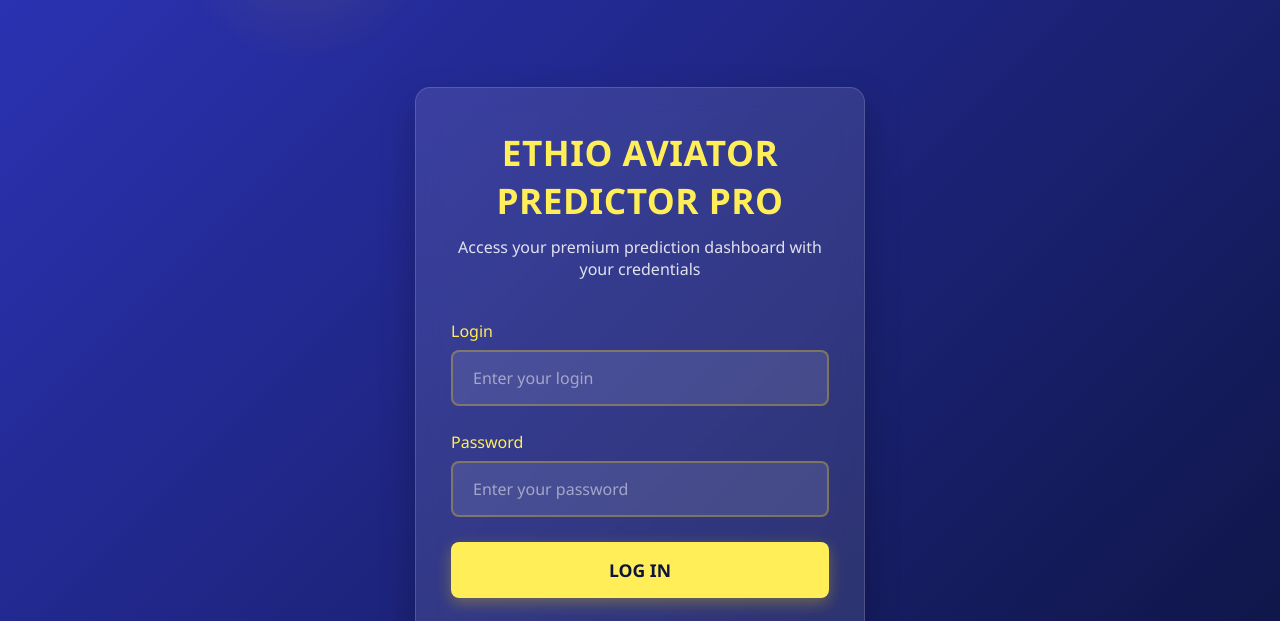
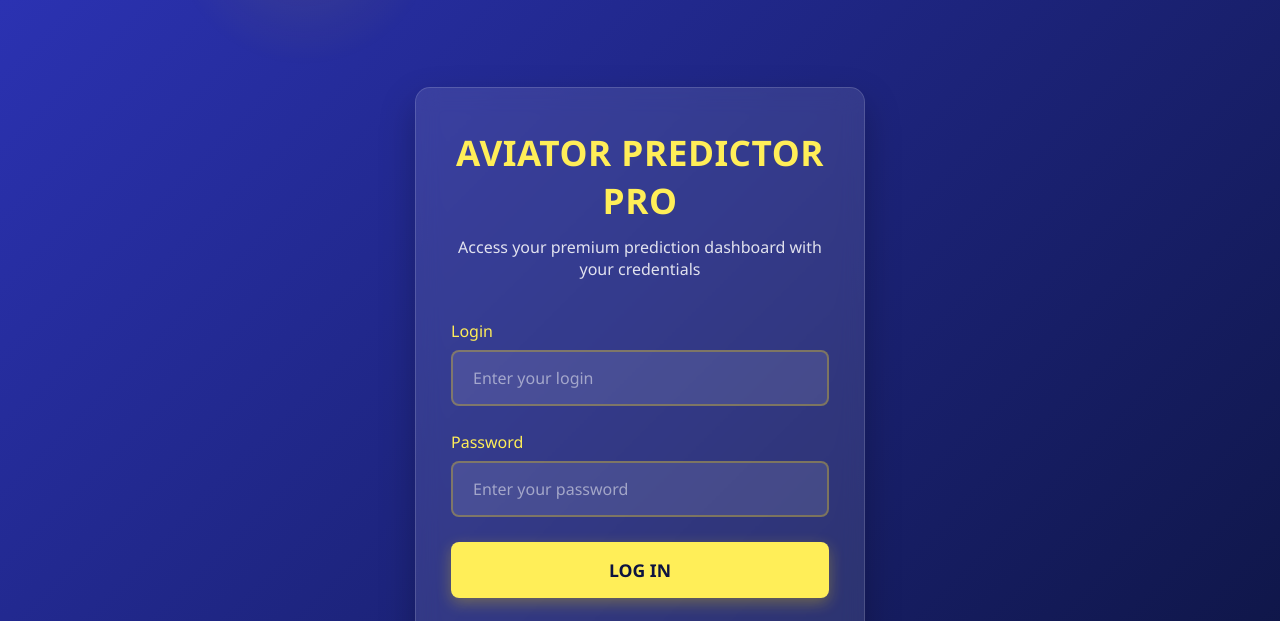
Before and after one commit to Aviatorpredictorproo/aviatorpro, a website: page public/login.html in a window 1280 px wide. Shown: the top 621 px of the page. Drawn offline with Linux system fonts and the light colour scheme.

Commit message:
public/login.html

```diff
--- a/public/login.html
+++ b/public/login.html
@@ -3,7 +3,7 @@
 <head>
     <meta charset="UTF-8">
     <meta name="viewport" content="width=device-width, initial-scale=1.0">
-    <title>ETHIO AVIATOR PREDICTOR PRO - Login</title>
+    <title>AVIATOR PREDICTOR PRO - Login</title>
     <style>
         :root {
             --primary-blue: #2b32b2;
@@ -173,7 +173,7 @@
 <body>
     <div class="login-container">
         <header class="login-header">
-            <h1 class="login-title">ETHIO AVIATOR PREDICTOR PRO</h1>
+            <h1 class="login-title">AVIATOR PREDICTOR PRO</h1>
             <p class="login-subtitle">Access your premium prediction dashboard with your credentials</p>
         </header>
 
```
